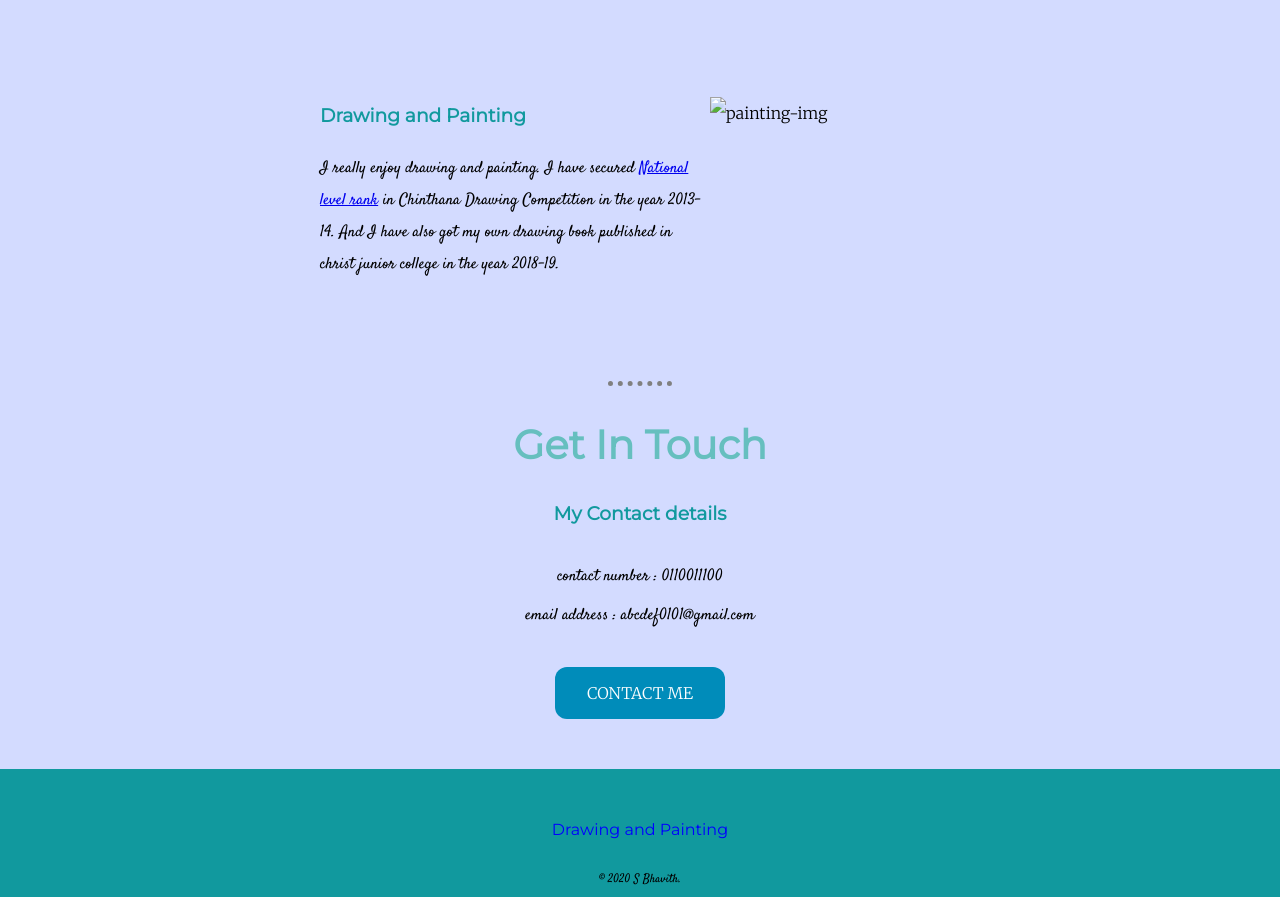
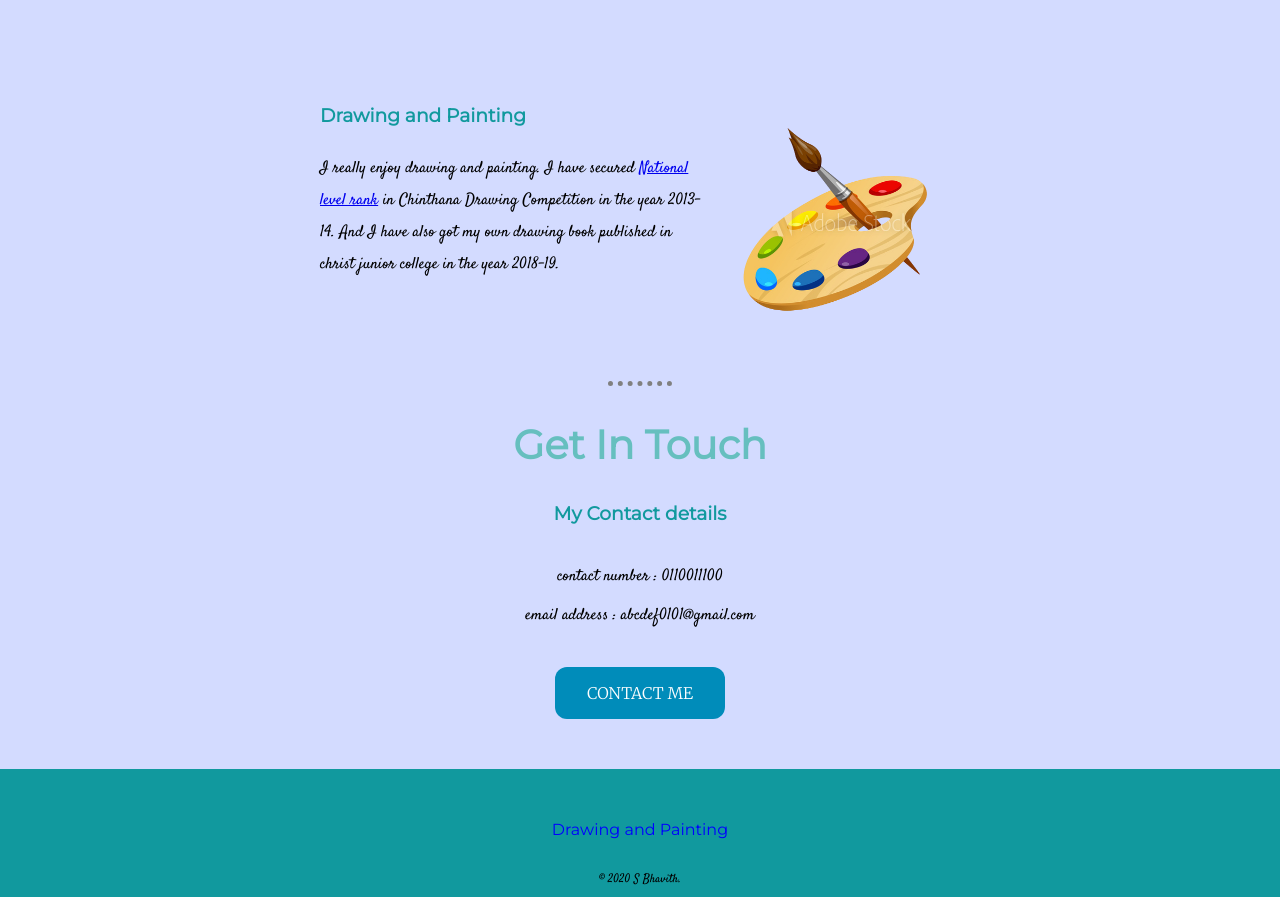
Before and after one commit to Bhavith02/cv2, a plain HTML site: page index.html in a window 1280 px wide. Shown: the part 1730-2627 px from the top of the page. Drawn offline with Linux system fonts and the light colour scheme.

Commit message:
Update index.html

```diff
--- a/index.html
+++ b/index.html
@@ -31,7 +31,7 @@
           <p>I have just started to code from few months, and I'm already loving it. I have Completed Python introductory course in udemy and have secured a <a href="https://udemy-certificate.s3.amazonaws.com/image/UC-8a8a0030-7bed-4eb5-9599-5ef7e82e96fc.jpg?v=1594687141000">certificate </a>of completion.  Currently I have some basic knowledge of C-programming, Python, and also Web development. </p>
         </div>
         <div class="skill-row">
-          <img class="painting" src="images/paint.png" alt="painting-img">
+          <img class="painting" src="paint.png" alt="painting-img">
           <h3>Drawing and Painting</h3>
           <p>I really enjoy drawing and painting. I have secured <a href="drawing_certificate.pdf">National level rank</a> in Chinthana Drawing Competition in the year 2013-14. And I have also got my own drawing book published in christ junior college in the year 2018-19.</p>
         </div>
```
